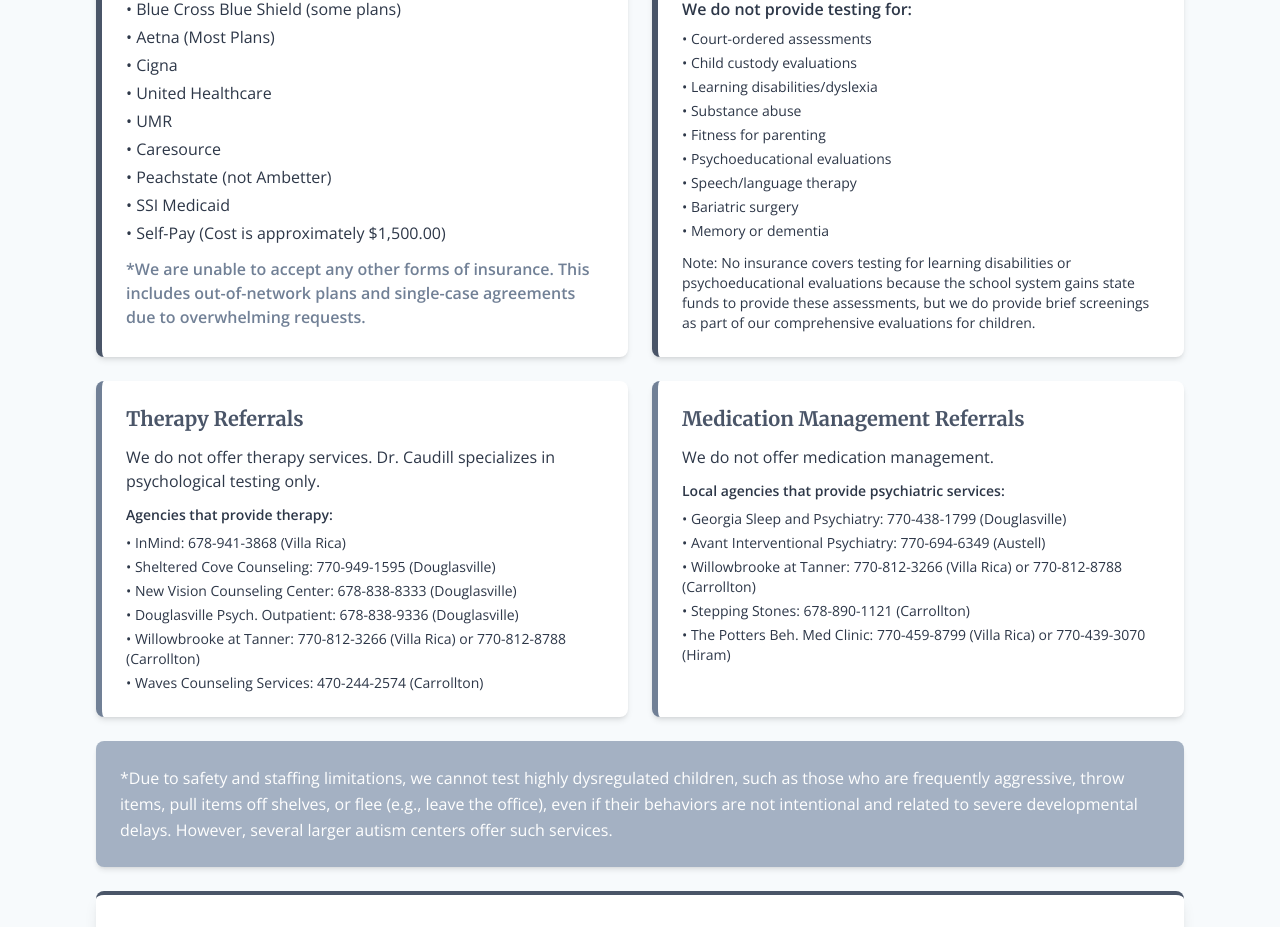
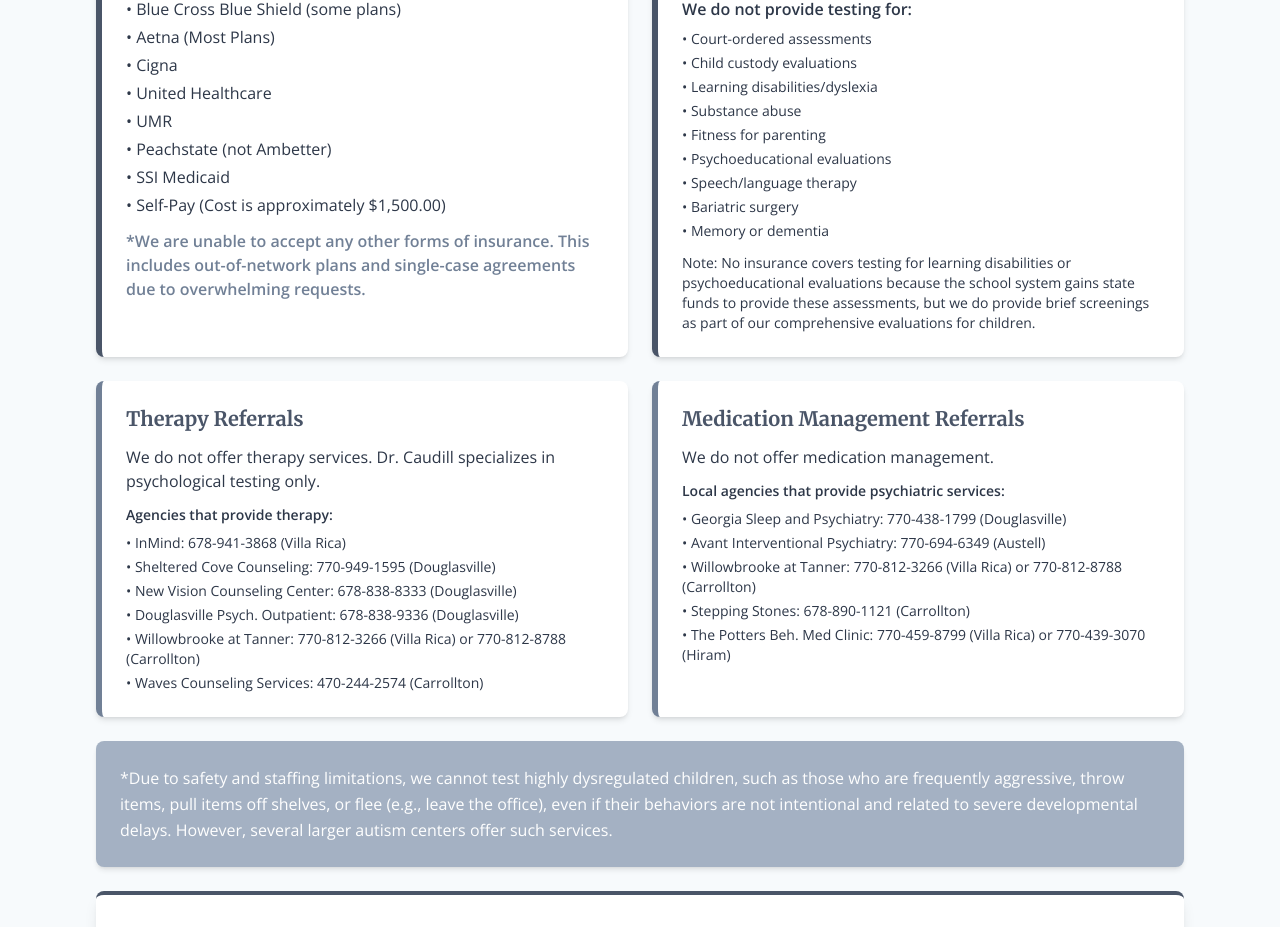
Before and after one commit to tristin-scalormedical/WGPSPublicWebsite, a React (Vite) app: page /intakes in a window 1280 px wide. Shown: the part 816-1743 px from the top of the page. Built offline with nearby package versions, Linux system fonts and the light colour scheme.

Commit message:
Remove Caresource

```diff
--- a/src/pages/Intakes.tsx
+++ b/src/pages/Intakes.tsx
@@ -57,7 +57,6 @@
             <li>• Cigna</li>
             <li>• United Healthcare</li>
             <li>• UMR</li>
-            <li>• Caresource</li>
             <li>• Peachstate (not Ambetter)</li>
             <li>• SSI Medicaid</li>
             <li>• Self-Pay (Cost is approximately $1,500.00)</li>
```
Also changed, not shown: 1 other file (tests, documents, lock files or other folders).
